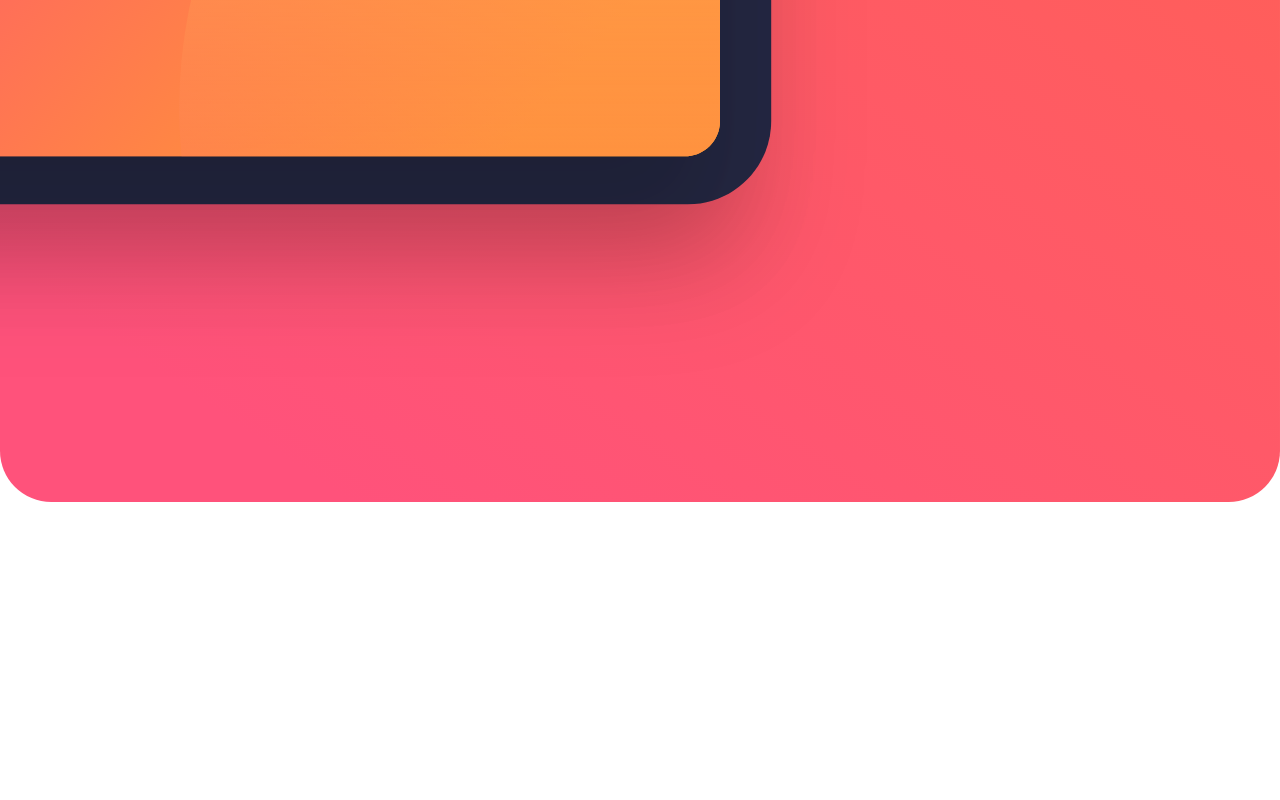
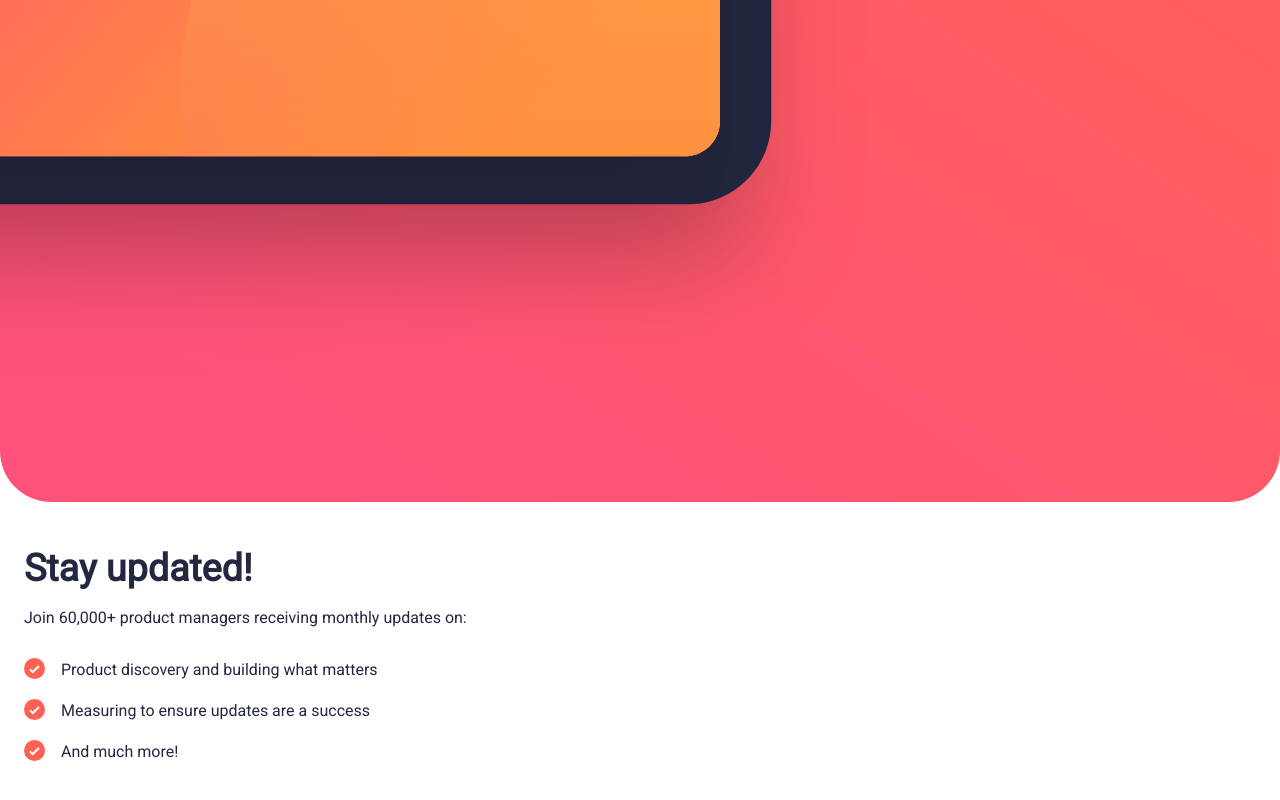
Before and after one commit to rainof/newsletter-sign-up-with-success-message, a React (Create React App) app: page / in a window 1280 px wide. Shown: the part 1396-2196 px from the top of the page. Before the commit the page ends 1902 px from the top, so only its background shows below. Built offline with nearby package versions, Linux system fonts and the light colour scheme.

Commit message:
chore: add content component

```diff
--- a/src/App.scss
+++ b/src/App.scss
@@ -3,6 +3,8 @@
 body {
     margin: 0;
     padding: 0;
+    font-family: var(--font-fam);
+    font-size: var(--font-size);
 
     #root {
 
--- a/src/components/MainContent.js
+++ b/src/components/MainContent.js
@@ -1,8 +1,16 @@
 import React from 'react'
+import '../styles/MainContent.scss';
 
 function MainContent({contentInfo}) {
     return (
-        <div>
+        <div className="content-container">
+            <h1 className="content-title">{contentInfo.title}</h1>
+            <p className="content-description">{contentInfo.description}</p>
+            <ul className="custom-list">
+                {contentInfo.points.map((point, i) => (
+                    <li key={"point_"+i} className="content-bullet">{point}</li>
+                ))}
+            </ul>
         </div>
     )
 }
--- a/src/styles/HeroImage.scss
+++ b/src/styles/HeroImage.scss
@@ -1,3 +1,5 @@
+@import '../index.scss';
+
 .hero-image-container {
 
     #background-image {
--- a/src/styles/MainContent.scss
+++ b/src/styles/MainContent.scss
@@ -0,0 +1,38 @@
+@import '../index.scss';
+
+.content-container {
+    padding: 2.5rem 1.5rem;
+    color: var(--dark-slate-grey);
+    font-weight: 400;
+
+    .content-title {
+        margin: 0;
+        font-size: 2.35rem;
+        font-weight: 700;
+    }
+
+    .content-description {
+        line-height: 1.5rem;
+    }
+
+    .custom-list {
+        list-style: none;
+        line-height: 1.5rem;
+        padding: 0;
+        margin-top: 1.8rem;
+    }
+
+    .custom-list li {
+        display: grid;
+        grid-template-columns: auto auto;
+        justify-content: start;
+        align-items: start;
+        margin-top: 0.8rem;
+    }
+
+    .custom-list li::before {
+        content: url('../assets/images/icon-list.svg');
+        display: inline-block;
+        margin-right: 16px;
+    }
+}
```
